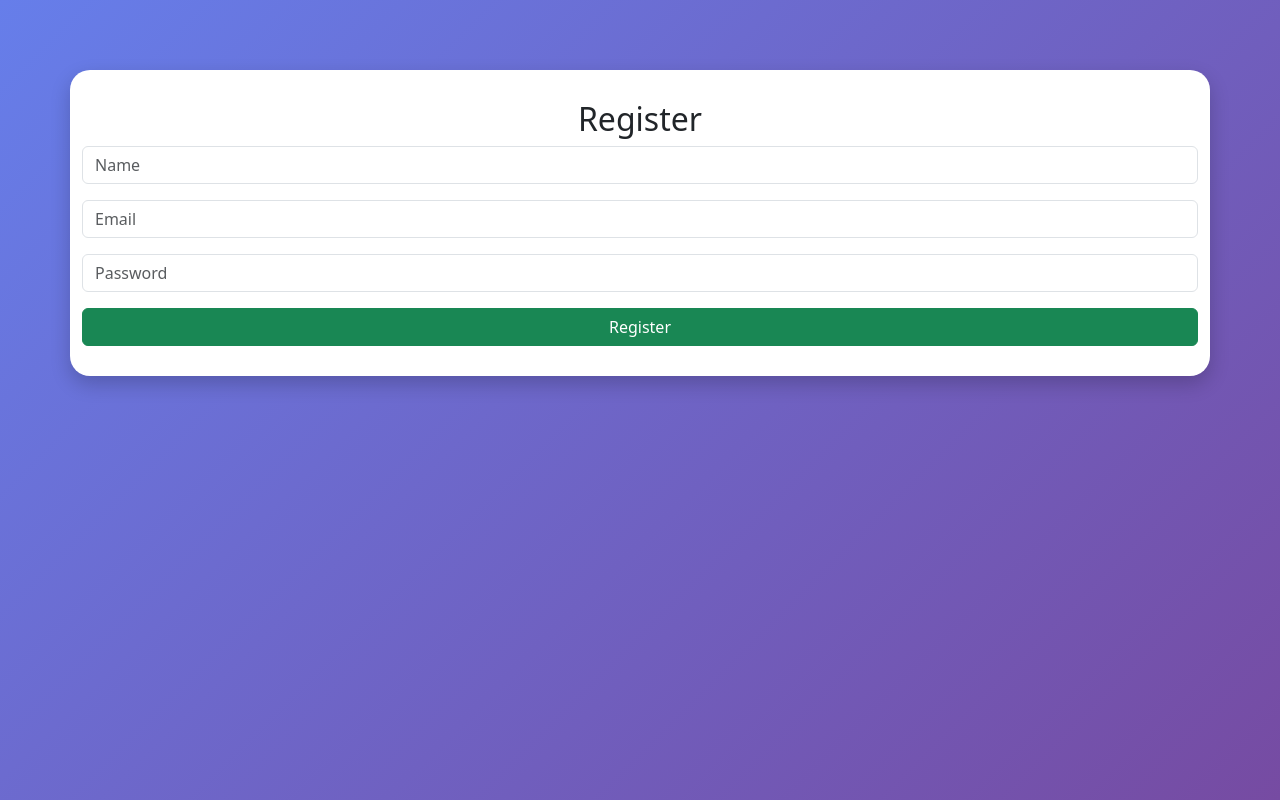
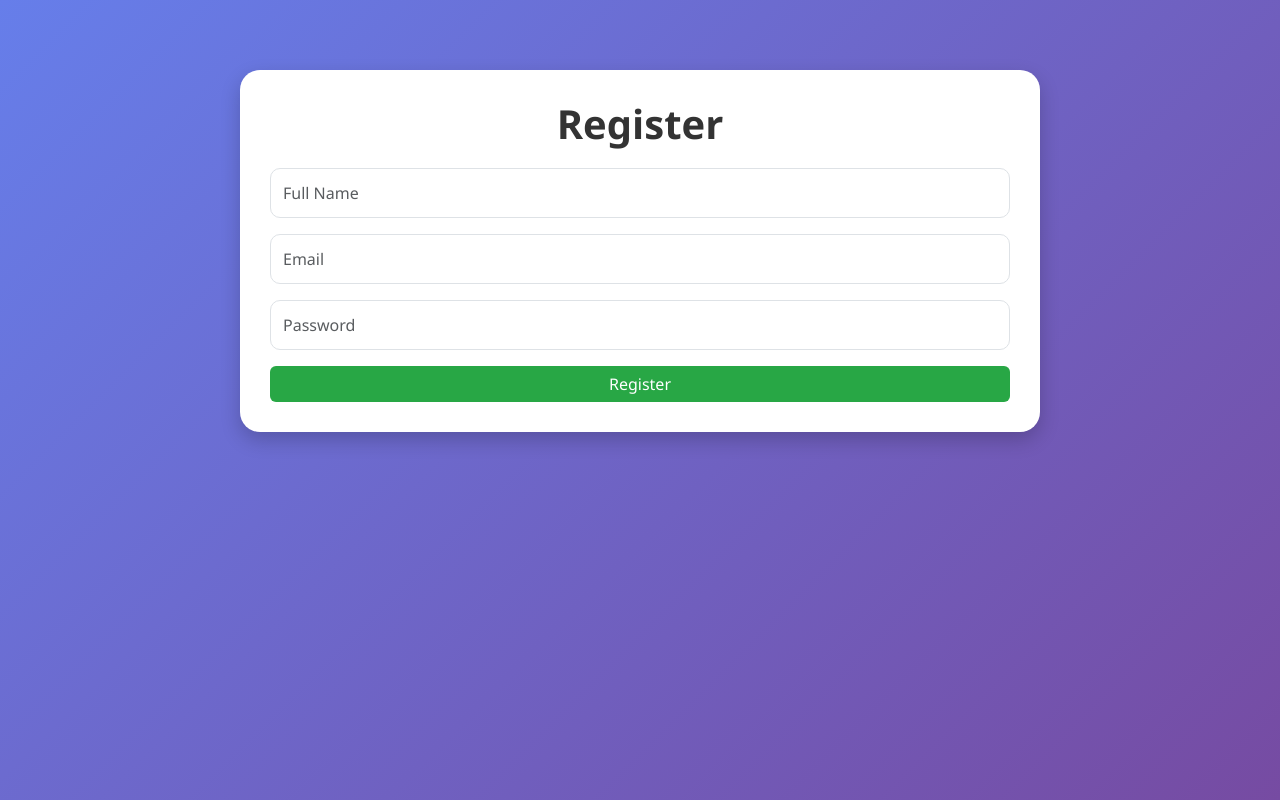
Before and after one commit to Ananya-18-soni/Ai-interview-coach-module, a Flask app: page /register in a window 1280 px wide. Run offline with Flask 3, Linux system fonts and the light colour scheme.

Commit message:
Update register.html

```diff
--- a/templates/register.html
+++ b/templates/register.html
@@ -1,45 +1,23 @@
 <!DOCTYPE html>
 <html>
 <head>
-
     <title>Register</title>
-
-<link rel="stylesheet"
-href="{{ url_for('static',filename='css/style.css') }}">
-
-<link href="https://cdn.jsdelivr.net/npm/bootstrap@5.3.3/dist/css/bootstrap.min.css"
-rel="stylesheet">
-
+    <link href="https://cdn.jsdelivr.net/npm/bootstrap@5.3.3/dist/css/bootstrap.min.css" rel="stylesheet">
+    <link rel="stylesheet" href="{{ url_for('static', filename='css/style.css') }}">
 </head>
-
 <body>
 
-<div class="container card-box">
+<div class="container">
 
-<h2>Register</h2>
+    <h1>Register</h1>
 
     <form action="/register_user" method="POST">
 
-<input
-type="text"
-name="name"
-class="form-control mb-3"
-placeholder="Name"
-required>
+        <input type="text" name="name" class="form-control mb-3" placeholder="Full Name" required>
 
-<input
-type="email"
-name="email"
-class="form-control mb-3"
-placeholder="Email"
-required>
+        <input type="email" name="email" class="form-control mb-3" placeholder="Email" required>
 
-<input
-type="password"
-name="password"
-class="form-control mb-3"
-placeholder="Password"
-required>
+        <input type="password" name="password" class="form-control mb-3" placeholder="Password" required>
 
         <button class="btn btn-success w-100">
             Register
```
Lines whose indentation alone changed are shown as unchanged.
